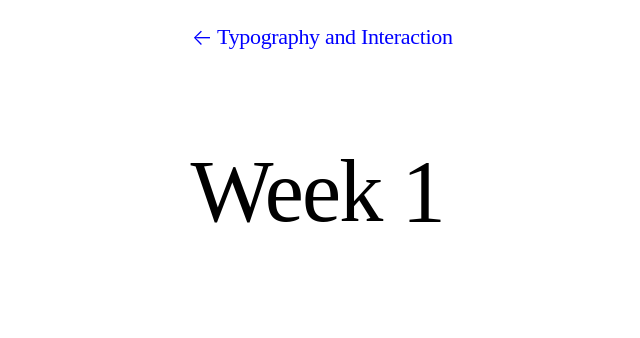
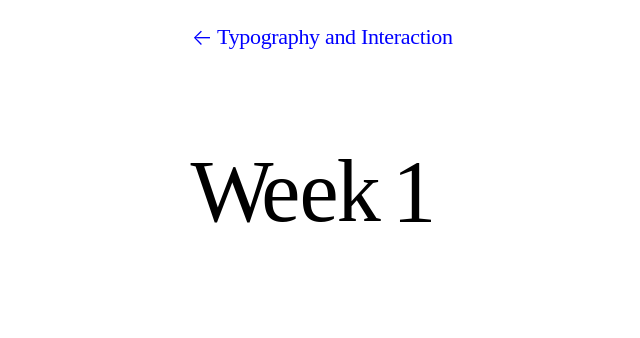
Before and after one commit to core-interaction/core-interaction.github.io, a Jekyll site: the page built from week/1.md, in a window 1280 px wide. Shown: the top 338 px of the page, without its empty margins (6-646 px from the left). Built offline with Jekyll 4.4.1, drawn with Linux system fonts in a browser that asks for light colours.

Commit message:
More kerning pairs.

```diff
--- a/_layouts/week.html
+++ b/_layouts/week.html
@@ -6,7 +6,7 @@ layout: nav
 
 <main>
 	<header>
-		<h1>{{ page.name | week_number }}</h1>
+		<h1>{{ page.name | week_number | kerning_spans }}</h1>
 	</header>
 	<article>
 		<p>{% include auto_date.html %}</p>
--- a/assets/styles/common.scss
+++ b/assets/styles/common.scss
@@ -70,21 +70,31 @@ body {
 
 		span.a + span.c { margin-left:  0.01em; }
 		span.a + span.n { margin-left:  0.03em; }
+		span.A + span.n { margin-left: -0.01em; }
 		span.a + span.r { margin-left:  0.04em; }
+		span.e + span.e { margin-left:  0.01em; }
 		span.g + span.r { margin-left:  0.04em; }
+		span.H + span.T { margin-left:  0.01em; }
 		span.h + span.y { margin-left: -0.02em; }
 		span.I + span.n { margin-left: -0.02em; }
+		span.i + span.n { margin-left: -0.02em; }
 		span.i + span.o { margin-left: -0.02em; }
-		span.i + span.n { margin-left: -0.02em; }
 		span.k + span.d { margin-left: -0.01em; }
+		span.M + span.L { margin-left:  0.04em; }
 		span.o + span.g { margin-left: -0.03em; }
 		span.o + span.w { margin-left: -0.03em; }
 		span.p + span.h { margin-left: -0.01em; }
 		span.r + span.a { margin-left:  0.01em; }
 		span.t + span.i { margin-left:  0.02em; }
+		span.T + span.M { margin-left:  0.02em; }
+		span.t + span.o { margin-left:  0.01em; }
+		span.t + span.r { margin-left:  0.05em; }
+		span.t + span.y { margin-left: -0.03em; }
 		span.T + span.y { margin-left: -0.12em; }
+		span.W + span.e { margin-left: -0.12em; }
+		span.W + span.h { margin-left: -0.07em; }
 		span.w + span.n { margin-left:  0.02em; }
-		span.y + span.p { margin-left:  0.03em; }
+		span.y + span.p { margin-left:  0.04em; }
 	}
 
 	h1,
```
